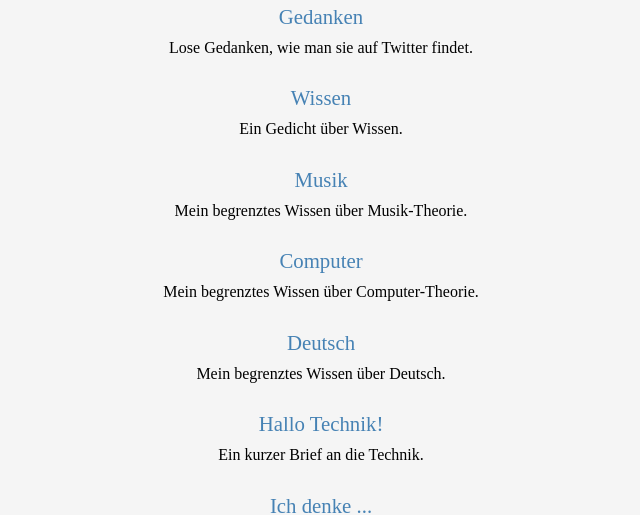
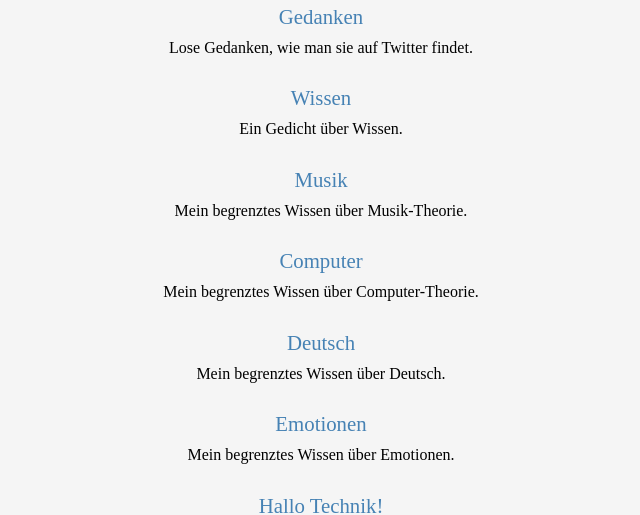
Before and after one commit to DavidHeresy/config, a plain HTML site: page docs/texte/index.html in a window 1280 px wide. Shown: the part 286-801 px from the top of the page, without its empty margins (319-959 px from the left). Drawn offline with Linux system fonts and the light colour scheme.

Commit message:
docs/texte/index.html

```diff
--- a/docs/texte/index.html
+++ b/docs/texte/index.html
@@ -20,6 +20,9 @@
     <h2><a href="/texte/deutsch.html">Deutsch</a></h2>
     <p>Mein begrenztes Wissen über Deutsch.</p>
 
+    <h2><a href="/texte/emotionen.html">Emotionen</a></h2>
+    <p>Mein begrenztes Wissen über Emotionen.</p>
+
     <h2><a href="/texte/hallo-technik.html">Hallo Technik!</a></h2>
     <p>Ein kurzer Brief an die Technik.</p>
 
```
